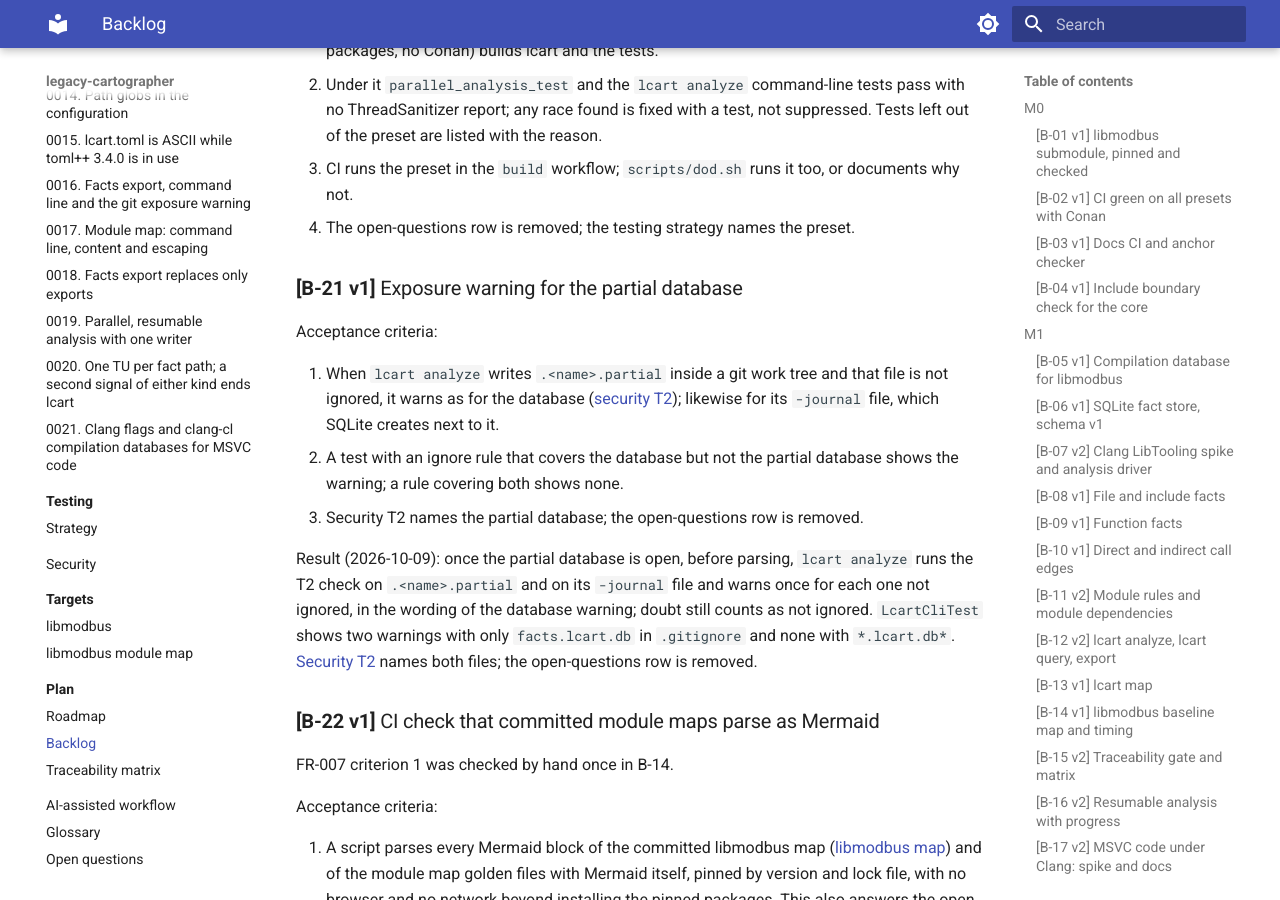
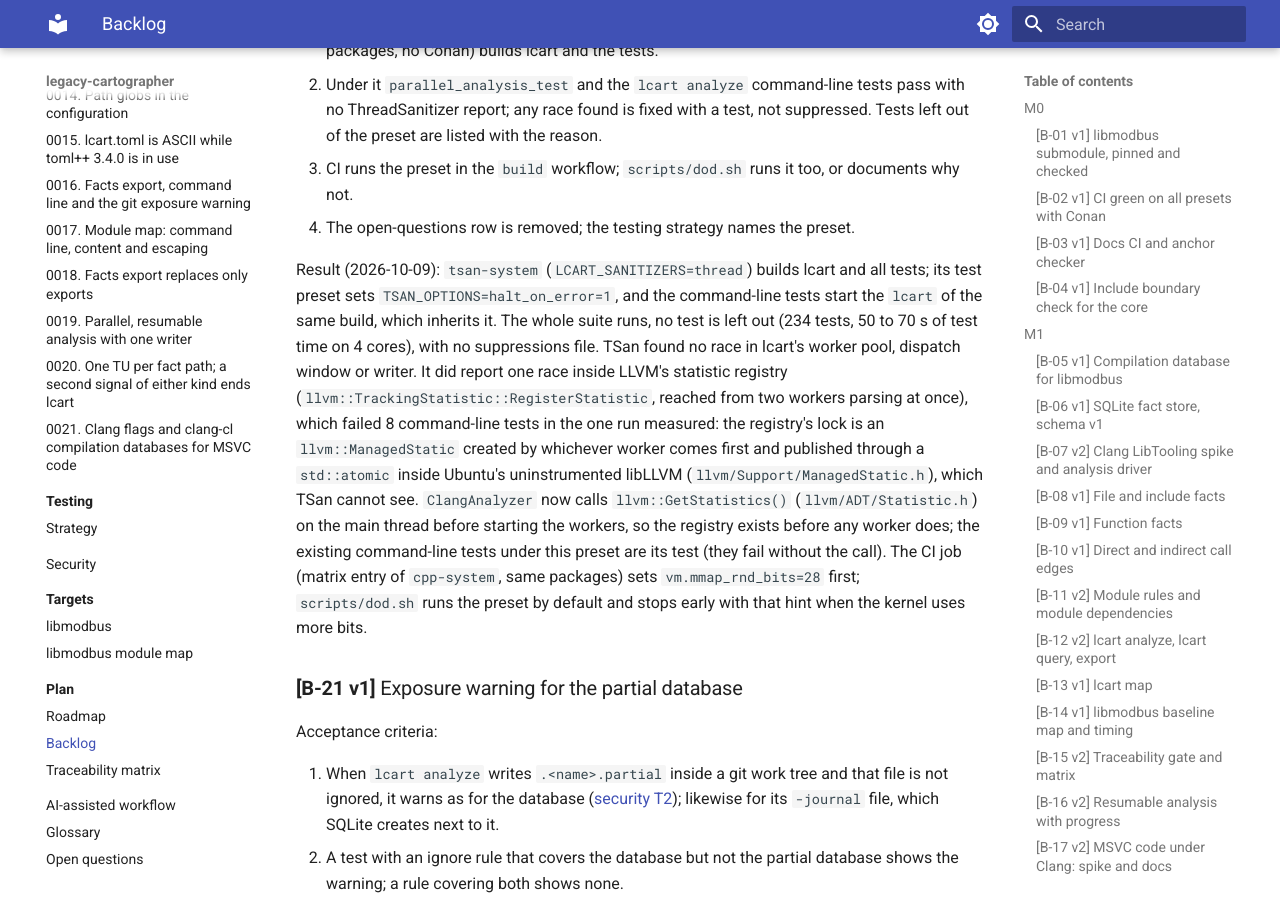
Before and after one commit to Tomek52/legacy-cartographer, an MkDocs documentation site: the page built from docs/plan/backlog.md, in a window 1280 px wide and 900 px high, scrolled down 13424 px. Built offline with MkDocs 1.6.1 and Material for MkDocs 9.7.7, drawn with Linux system fonts in a browser that asks for light colours; some of the changed text lies outside the part shown.

Commit message:
build(cmake): add tsan-system preset and CI job (#21)
Backlog: B-20

Co-Authored-By: Claude Opus 5.5 <noreply@anthropic.com>
Claude-Session: https://claude.ai/code/session_01Sn6UD6WxmmXBAgKToBQUdD

```diff
--- a/docs/plan/backlog.md
+++ b/docs/plan/backlog.md
@@ -29,7 +29,7 @@ expanded in place; its version is bumped if its meaning changes
 | [B-17](#b17-msvc-code-spike-v2) | ✅ MSVC code under Clang: spike and docs | M1 | NFR-013 | B-10 | 4 h |
 | [B-18](#b18-second-signal-of-either-kind-v1) | ✅ ADR-0020: a second signal of either kind ends the analysis | M1 | NFR-005 | B-16 | 2 h |
 | [B-19](#b19-throughput-on-800-units-v1) | NFR-005 throughput measured on 800 TUs | M1 | NFR-005 | B-16 | 1 h |
-| [B-20](#b20-threadsanitizer-preset-v1) | ThreadSanitizer preset and CI job | M1 | NFR-004, NFR-007 | B-16 | 3 h |
+| [B-20](#b20-threadsanitizer-preset-v1) | ✅ ThreadSanitizer preset and CI job | M1 | NFR-004, NFR-007 | B-16 | 3 h |
 | [B-21](#b21-exposure-warning-for-partial-database-v1) | ✅ Exposure warning for the partial database | M1 | NFR-005 | B-16 | 1 h |
 | [B-22](#b22-mermaid-check-in-ci-v1) | ✅ CI check that committed module maps parse as Mermaid | M1 | FR-007 | B-14 | 2 h |
 | [B-23](#b23-libmodbus-hand-check-v1) | ✅ Hand check of the libmodbus functions | M1 | FR-003, FR-004 | B-14 | 2 h |
@@ -613,6 +613,25 @@ Acceptance criteria:
 4. The open-questions row is removed; the testing strategy names the
    preset.
 
+Result (2026-10-09): `tsan-system` (`LCART_SANITIZERS=thread`) builds lcart
+and all tests; its test preset sets `TSAN_OPTIONS=halt_on_error=1`, and the
+command-line tests start the `lcart` of the same build, which inherits it.
+The whole suite runs, no test is left out (234 tests, 50 to 70 s of test
+time on 4 cores), with no suppressions file. TSan found no race in lcart's
+worker pool, dispatch window or writer. It did report one race inside
+LLVM's statistic registry (`llvm::TrackingStatistic::RegisterStatistic`,
+reached from two workers parsing at once), which failed 8 command-line
+tests in the one run measured: the registry's lock is an
+`llvm::ManagedStatic` created by whichever worker comes first and published
+through a `std::atomic` inside Ubuntu's uninstrumented libLLVM
+(`llvm/Support/ManagedStatic.h`), which TSan cannot see. `ClangAnalyzer` now
+calls `llvm::GetStatistics()` (`llvm/ADT/Statistic.h`) on the main thread
+before starting the workers, so the registry exists before any worker does;
+the existing command-line tests under this preset are its test (they fail
+without the call). The CI job (matrix entry of `cpp-system`, same packages)
+sets `vm.mmap_rnd_bits=28` first; `scripts/dod.sh` runs the preset by
+default and stops early with that hint when the kernel uses more bits.
+
 ### <a id="b21-exposure-warning-for-partial-database-v1"></a>**[B-21 v1]** Exposure warning for the partial database
 
 Acceptance criteria:
```
Also changed, not shown: .claude/skills/steward/SKILL.md (+1 -1 lines), CMakePresets.json (+46 -0 lines), CONTRIBUTING.md (+4 -4 lines), README.md (+4 -2 lines), docs/ai-workflow.md (+4 -4 lines), docs/open-questions.md (+0 -1 lines), docs/testing/strategy.md (+18 -0 lines), 3 other files.
